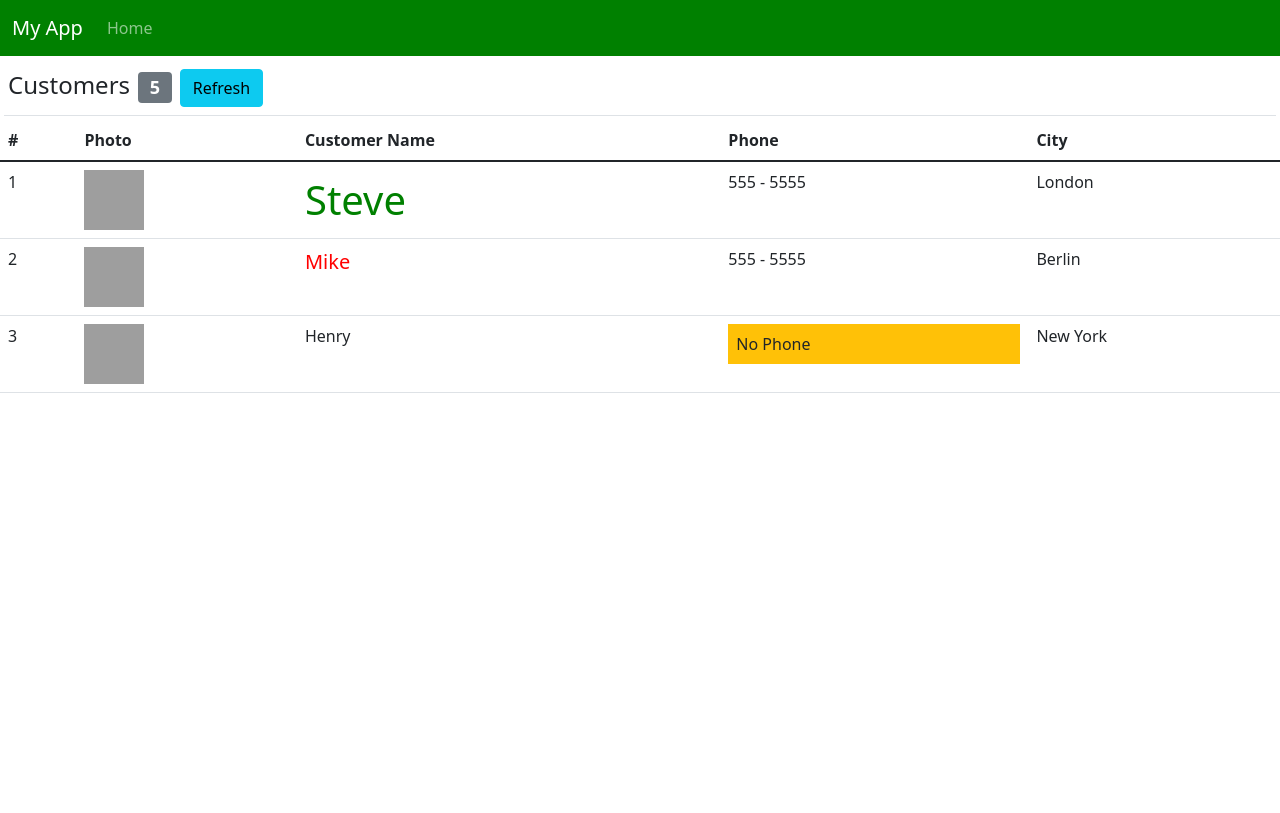
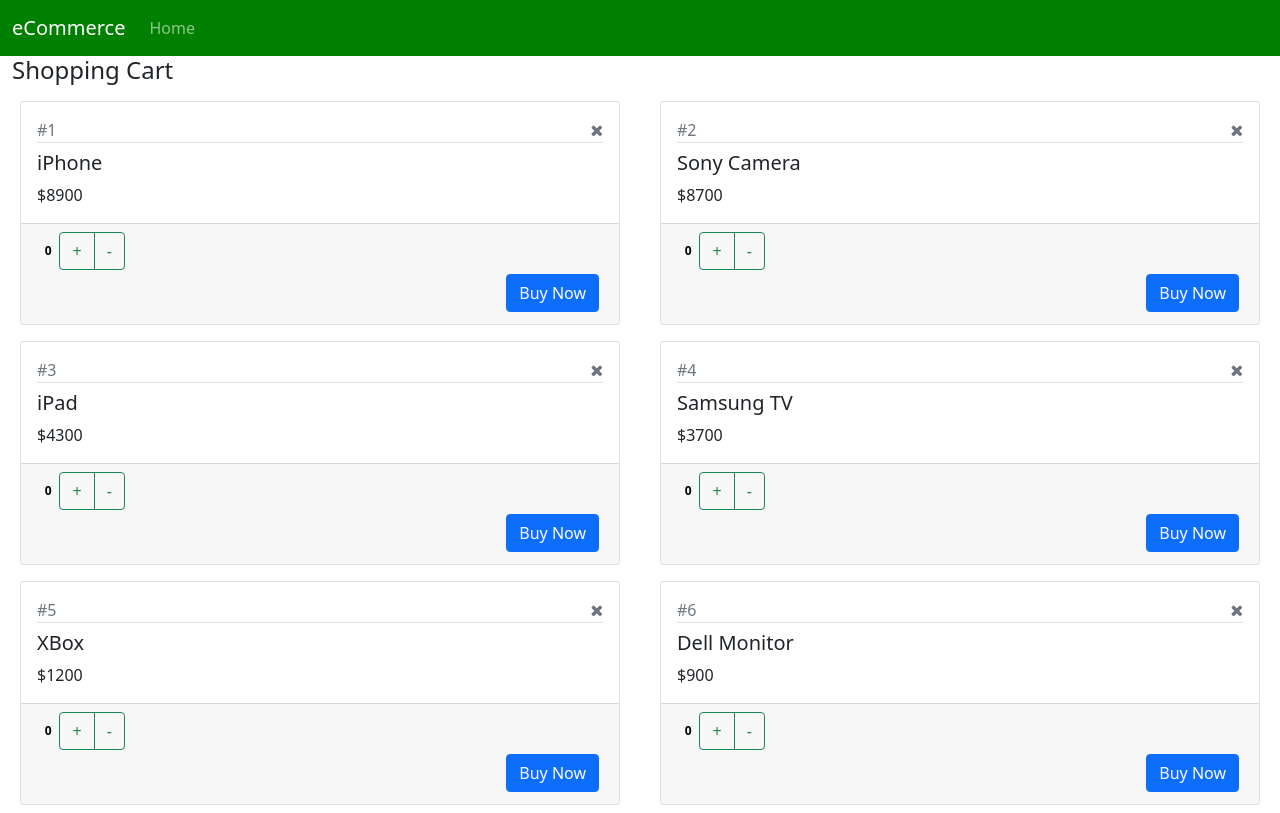
Before and after one commit to stmidi613/react-ecommerce, a React (Create React App) app: page / in a window 1280 px wide. Built offline with nearby package versions, Linux system fonts and the light colour scheme; grey boxes are pictures that could not be loaded.

Commit message:
I continued the tutorial and everything is going well.

```diff
--- a/package.json
+++ b/package.json
@@ -8,6 +8,7 @@
     "@testing-library/react": "^11.2.7",
     "@testing-library/user-event": "^12.8.3",
     "bootstrap": "^5.1.3",
+    "font-awesome": "^4.7.0",
     "jquery": "^3.6.0",
     "react": "^17.0.2",
     "react-dom": "^17.0.2",
--- a/public/index.html
+++ b/public/index.html
@@ -24,7 +24,7 @@
       work correctly both with client-side routing and a non-root public URL.
       Learn how to configure a non-root public URL by running `npm run build`.
     -->
-    <title>React App</title>
+    <title>eCommerce</title>
   </head>
   <body>
     <noscript>You need to enable JavaScript to run this app.</noscript>
--- a/src/App.jsx
+++ b/src/App.jsx
@@ -1,12 +1,12 @@
 import React, { Component } from "react";
 import NavBar from "./NavBar";
-import MainContent from "./MainContent";
+import ShoppingCart from "./ShoppingCart";
 
 export default class App extends Component{
     render(){
         return <React.Fragment>
             <NavBar />
-            <MainContent />
+            <ShoppingCart x="10" />
         </React.Fragment>;
     }
 }
--- a/src/MainContent.jsx
+++ b/src/CustomerList.jsx
@@ -28,12 +28,6 @@
     ],
   };
 
-  customerNameStyle = (custName) => {
-    if(custName.startsWith("S"))return "green-highlight border-left";
-    else if(custName.startsWith("M"))return "red-highlight border-right";
-    else return "";
-  }
-
   render() {
     return (
       <div>
@@ -60,12 +54,20 @@
             </tr>
           </thead>
           <tbody>
-            {this.state.customers.map((cust) => {
+
+          {this.state.customers.map((cust, index) => {
               return (
                 <tr key={cust.id}>
                   <td>{cust.id}</td>
-                  <td><img src={cust.photo} alt="customer photo"></img></td>
-                  <td className={ this.customerNameStyle(cust.name) }>{cust.name}</td>
+                  <td><img src={cust.photo} alt="Customer" />
+                  <div>
+                    <button className="btn btn-sm btn-secondary" onClick={
+                      () => { this.onChangePictureClick(cust, index);}}>
+                      Change Picture
+                    </button>
+                  </div>
+                  </td>
+                  <td>{cust.name}</td>
                   <td>
                     {cust.phone ? (
                       cust.phone
@@ -83,6 +85,16 @@
     );
   }
 
+  //Executes when the user clicks on "Change Picture" button in the grid
+  //Receives the "customer" object and index of the currently clicked customer
+  onChangePictureClick = (cust, index) => {
+
+    //get existing customers
+    var custArr = this.state.customers;
+    custArr[index].photo="https://picsum.photos/id/104/60";
+    this.setState({ customers: custArr });
+  }
+
   //Executes when the user clicks on Refresh button.
   onRefreshClick = () => {
     this.setState({ customersCount: 7 });
--- a/src/NavBar.jsx
+++ b/src/NavBar.jsx
@@ -7,7 +7,7 @@
         <nav className="navbar navbar-expand-lg navbar-dark bg-dark navbar-style">
           <div className="container-fluid">
             <a className="navbar-brand" href="/#">
-              My App
+              eCommerce
             </a>
             <button
               className="navbar-toggler"
--- /dev/null
+++ b/src/Product.jsx
@@ -0,0 +1,70 @@
+import React, { Component } from "react";
+
+export default class Product extends Component {
+  state = {
+    product: this.props.product,
+  };
+
+  render() {
+    console.log(this.props);
+    return (
+
+        <div className="col-lg-6">
+          <div className="card m-2">
+            <div className="card-body">
+              <div className="text-muted">
+                #{this.state.product.id}
+                <span className="pull-right hand-icon"
+                onClick={() => {
+                  this.props.onDelete(this.state.product)
+                  } }
+                  >
+                  <i className="fa fa-times"></i>
+                </span>
+              </div>
+
+              <h5 className="pt-2 border-top">
+                {this.state.product.productName}
+              </h5>
+
+              <div>${this.state.product.price}</div>
+            </div>
+            {/* card body ends here */}
+
+            <div className="card-footer">
+              <div className="float-left">
+                <span className="badge text-black">{this.state.product.quantity}</span>
+
+                <div className="btn-group">
+                  <button
+                    className="btn btn-outline-success"
+                    onClick={() => {
+                      this.props.onIncrement(this.state.product, 10);
+                    } }
+                  >
+                    +
+                  </button>
+
+                  <button
+                    className="btn btn-outline-success"
+                    onClick={() => {
+                      this.props.onDecrement(this.state.product, 0);
+                    } }
+                  >
+                    -
+                  </button>
+                </div>
+              </div>
+              {/* float left ends here */}
+
+              <div className="pull-right m-1">
+                {this.props.children}
+              </div>
+            </div>
+            {/* card footer ends here */}
+          </div>
+        </div>
+
+    );
+  }
+}
--- /dev/null
+++ b/src/ShoppingCart.jsx
@@ -0,0 +1,81 @@
+import React, { Component } from "react";
+import Product from "./Product";
+
+export default class ShoppingCart extends Component {
+  //executes when the component is mounted
+  constructor(props) {
+    super(props); //calling super class' constructor
+
+    //intialization of the state
+    this.state = {
+      products: [
+        { id: 1, productName: "iPhone", price: 8900, quantity: 0 },
+        { id: 2, productName: "Sony Camera", price: 8700, quantity: 0 },
+        { id: 3, productName: "iPad", price: 4300, quantity: 0 },
+        { id: 4, productName: "Samsung TV", price: 3700, quantity: 0 },
+        { id: 5, productName: "XBox", price: 1200, quantity: 0 },
+        { id: 6, productName: "Dell Monitor", price: 900, quantity: 0 },
+      ],
+    };
+  }
+
+  render() {
+    return (
+      <div className="container-fluid">
+        <h4>Shopping Cart</h4>
+
+        <div className="row">
+          {this.state.products.map((prod) => {
+            return (
+              <Product
+                key={prod.id}
+                product={prod}
+                onIncrement={this.handleIncrement}
+                onDecrement={this.handleDecrement}
+                onDelete={this.handleDelete}
+              >
+                <button className="btn btn-primary">Buy Now</button>
+              </Product>
+            );
+          })}
+        </div>
+      </div>
+    );
+  }
+  //render ends here
+
+  //increments the number of products when user clicks + button
+  handleIncrement = (product, maxValue) => {
+    let allProducts = [...this.state.products];
+    let index = allProducts.indexOf(product);
+    if (allProducts[index].quantity < maxValue) {
+      allProducts[index].quantity++;
+
+      this.setState({ products: allProducts });
+    }
+  };
+
+  //decrements the number of products when user clicks - button
+  handleDecrement = (product, minValue) => {
+    let allProducts = [...this.state.products];
+    let index = allProducts.indexOf(product);
+    if (allProducts[index].quantity > minValue) {
+      allProducts[index].quantity--;
+
+      this.setState({ products: allProducts });
+    }
+  };
+
+  //executes when user clicks the (X) icon button in Product Component
+  handleDelete = (product) => {
+    let allProducts = [...this.state.products];
+    let index = allProducts.indexOf(product);
+
+    if (window.confirm("Are you sure you want to delete this item?")) {
+      //delete product based on index
+      allProducts.splice(index, 1);
+
+      this.setState({ products: allProducts });
+    }
+  };
+}
--- a/src/index.css
+++ b/src/index.css
@@ -15,3 +15,7 @@
     color: red;
     font-size: 20px;
 }
+
+.hand-icon{
+    cursor: pointer;
+}
--- a/src/index.js
+++ b/src/index.js
@@ -6,5 +6,6 @@
 import "bootstrap/dist/js/bootstrap.bundle.min";
 import "./index.css";
 import App from "./App";
+import "font-awesome/css/font-awesome.css";
 
 ReactDOM.render(<App />, document.getElementById("root"))
```
Also changed, not shown: 1 other file (tests, documents, lock files or other folders).
